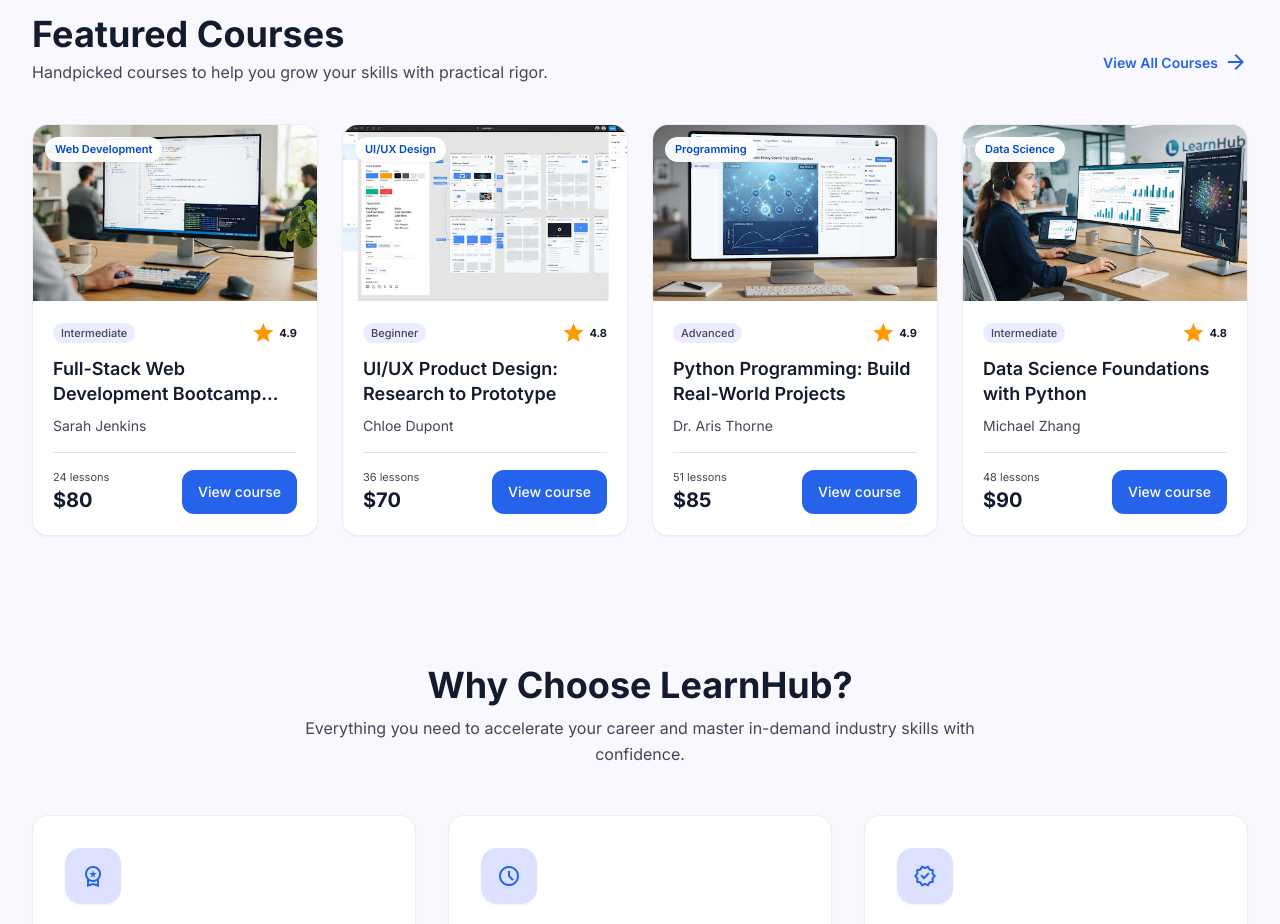
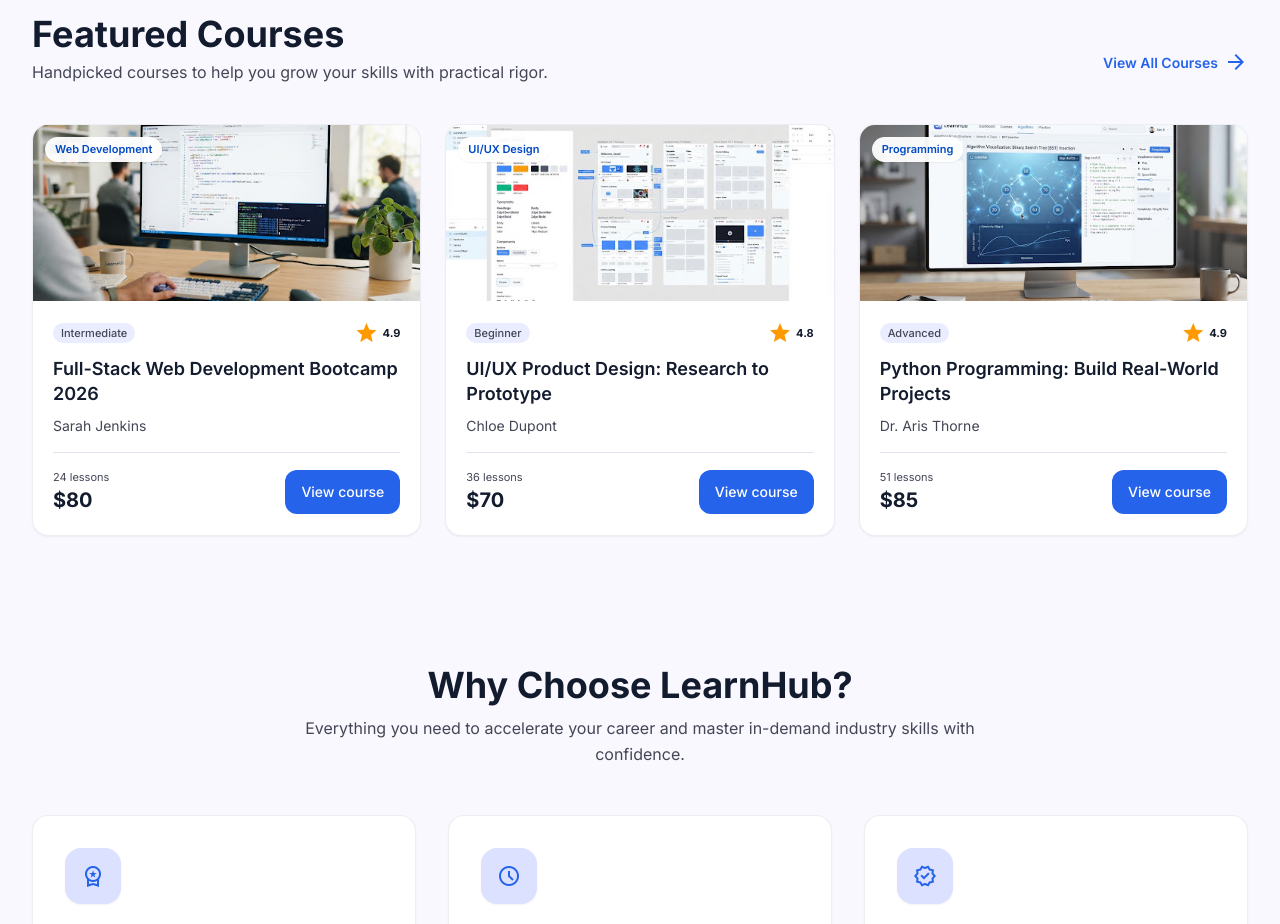
Before and after one commit to ahmedelsaidn10-art/LearnHub, a website built with Vite: page index.html in a window 1280 px wide. Shown: the part 1260-2184 px from the top of the page. Built offline with nearby package versions, Linux system fonts and the light colour scheme; no server answers.

Commit message:
Show three featured courses on home

```diff
--- a/index.html
+++ b/index.html
@@ -287,7 +287,7 @@
             </a>
           </div>
           <!-- home.js renders the selected featured courses here. -->
-          <div id="featured-course-grid" class="grid grid-cols-1 gap-6 md:grid-cols-2 lg:grid-cols-4" aria-live="polite"></div>
+          <div id="featured-course-grid" class="grid grid-cols-1 gap-6 md:grid-cols-2 lg:grid-cols-3" aria-live="polite"></div>
         </section>
         <!-- 4. WHY CHOOSE LEARNHUB SECTION -->
         <section id="about" class="py-10 sm:py-14 md:py-16">
--- a/js/pages/home.js
+++ b/js/pages/home.js
@@ -5,7 +5,6 @@ const featuredCourseIds = [
   'modern-web-development',
   'ui-ux-product-design',
   'python-programming',
-  'data-science-foundations',
 ];
 
 const money = new Intl.NumberFormat('en-US', {
```
